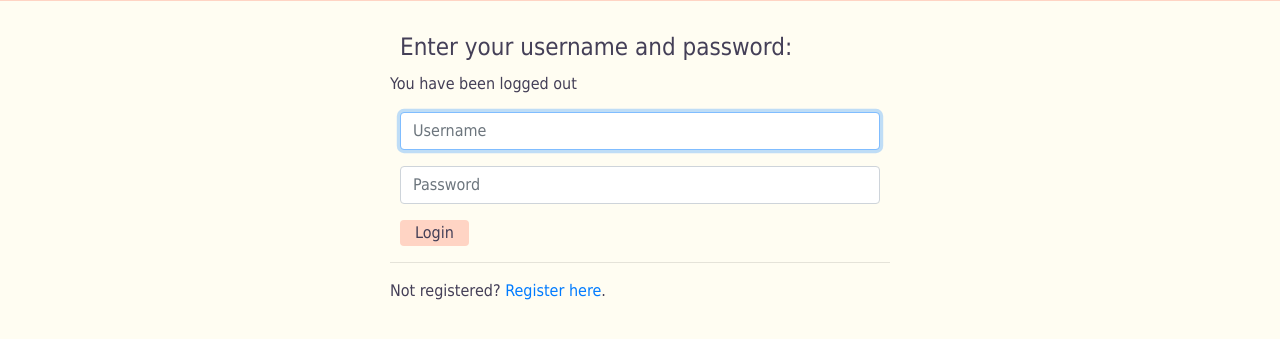
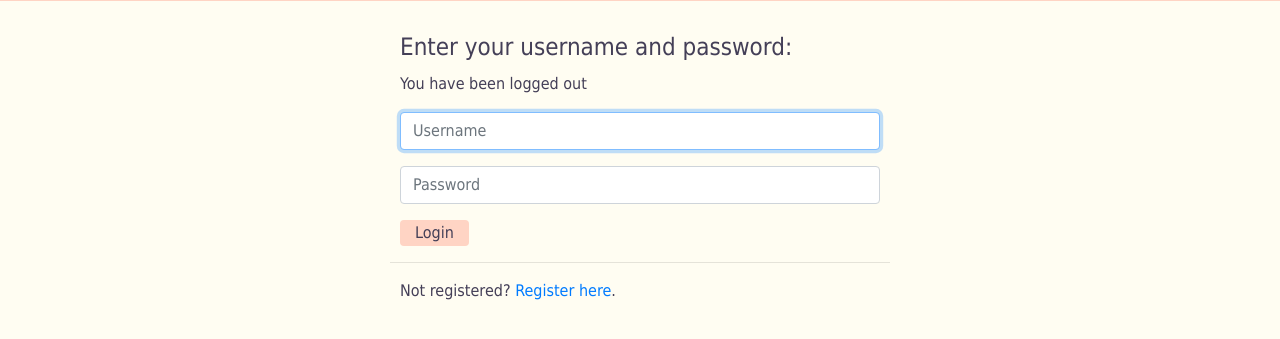
Before and after one commit to connor-passe/CS316, a Flask app: page /logout/ in a window 1280 px wide. Shown: the part 258-597 px from the top of the page. Run offline with Flask 2, Linux system fonts and the light colour scheme; the visitor is signed in with stand-in values (Sample User, id 1); parts of the project's set-up code (start-up, migrations or seed data) failed here and were passed over; some libraries are stand-ins or nearby versions.

Commit message:
styling alignment of logout message

```diff
--- a/static/style-login.css
+++ b/static/style-login.css
@@ -11,6 +11,10 @@ h1, h2, h3, h4, h5, h6 {
 	font-family: tahoma, geneva, sans-serif;
 	color: #443F57;
 	margin: 10px;
+}
+
+p {
+	margin-left: 10px;
 }
 
 .display-4 {
```
